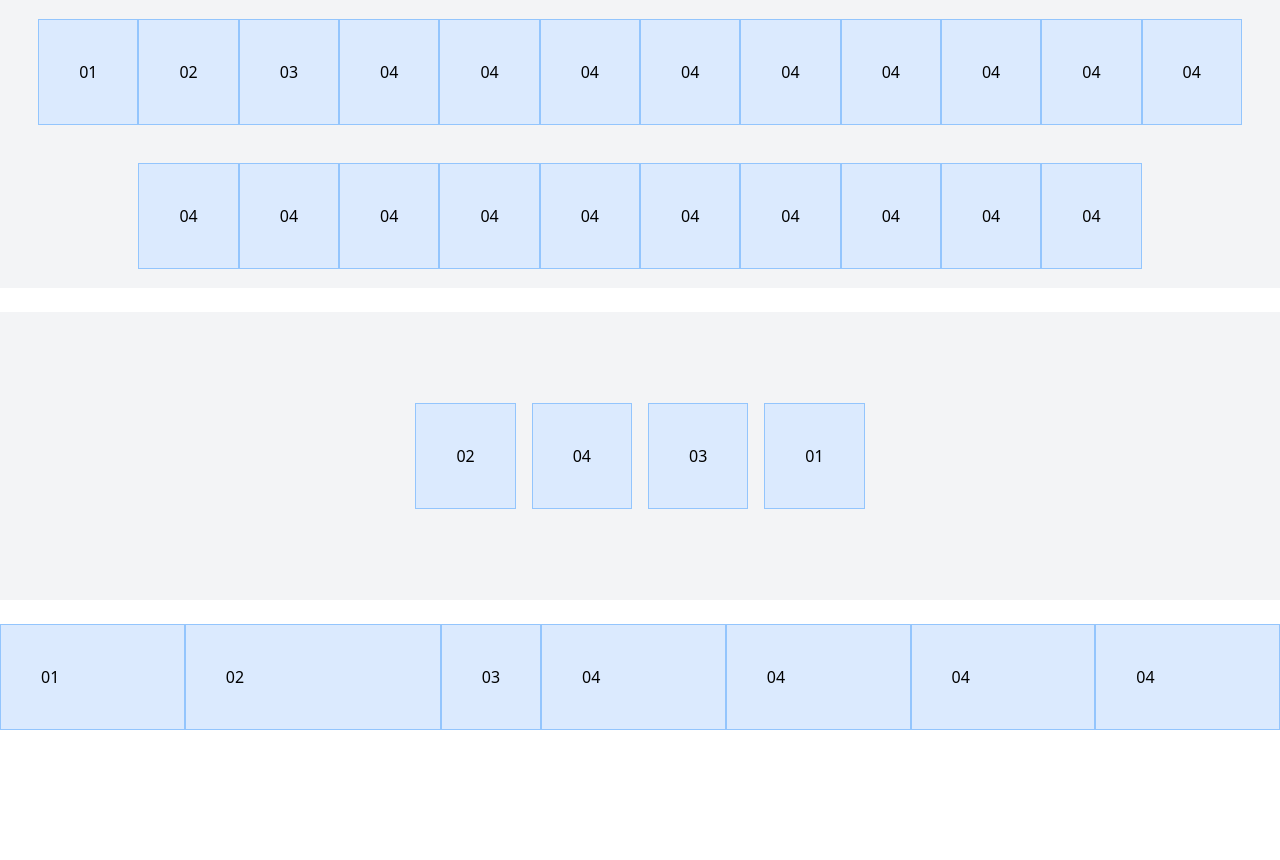
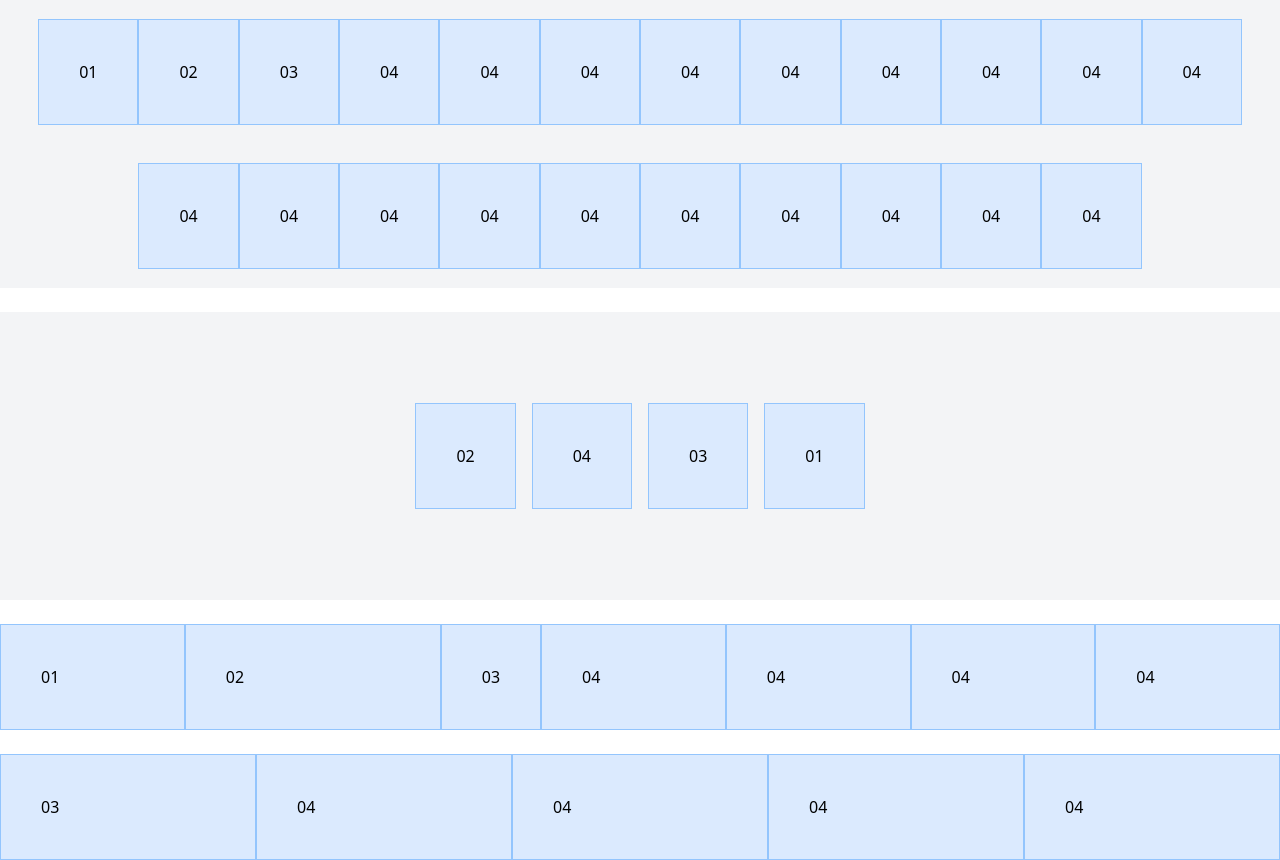
Before and after one commit to fauzanalghifary/tailwind-css-bootcamp, a plain HTML site: page tailwind-sandbox/13-flex/index.html in a window 1280 px wide. Before the commit the page ends 800 px from the top, so only its background shows below. Drawn offline with nearby package versions, Linux system fonts and the light colour scheme.

Commit message:
continue tailwind fundamental

```diff
--- a/tailwind-sandbox/13-flex/index.html
+++ b/tailwind-sandbox/13-flex/index.html
@@ -62,6 +62,15 @@
       <div class="w-64 p-10 border border-blue-300 bg-blue-100">04</div>
       <div class="w-64 p-10 border border-blue-300 bg-blue-100">04</div>
     </div>
+
+    <br />
+    <div class="flex w-full bg-gray-100">
+      <div class="flex-1 w-64 p-10 border border-blue-300 bg-blue-100">03</div>
+      <div class="flex-1 w-64 p-10 border border-blue-300 bg-blue-100">04</div>
+      <div class="flex-1 w-64 p-10 border border-blue-300 bg-blue-100">04</div>
+      <div class="flex-1 w-64 p-10 border border-blue-300 bg-blue-100">04</div>
+      <div class="flex-1 w-64 p-10 border border-blue-300 bg-blue-100">04</div>
+    </div>
   </body>
 </html>
 
```
